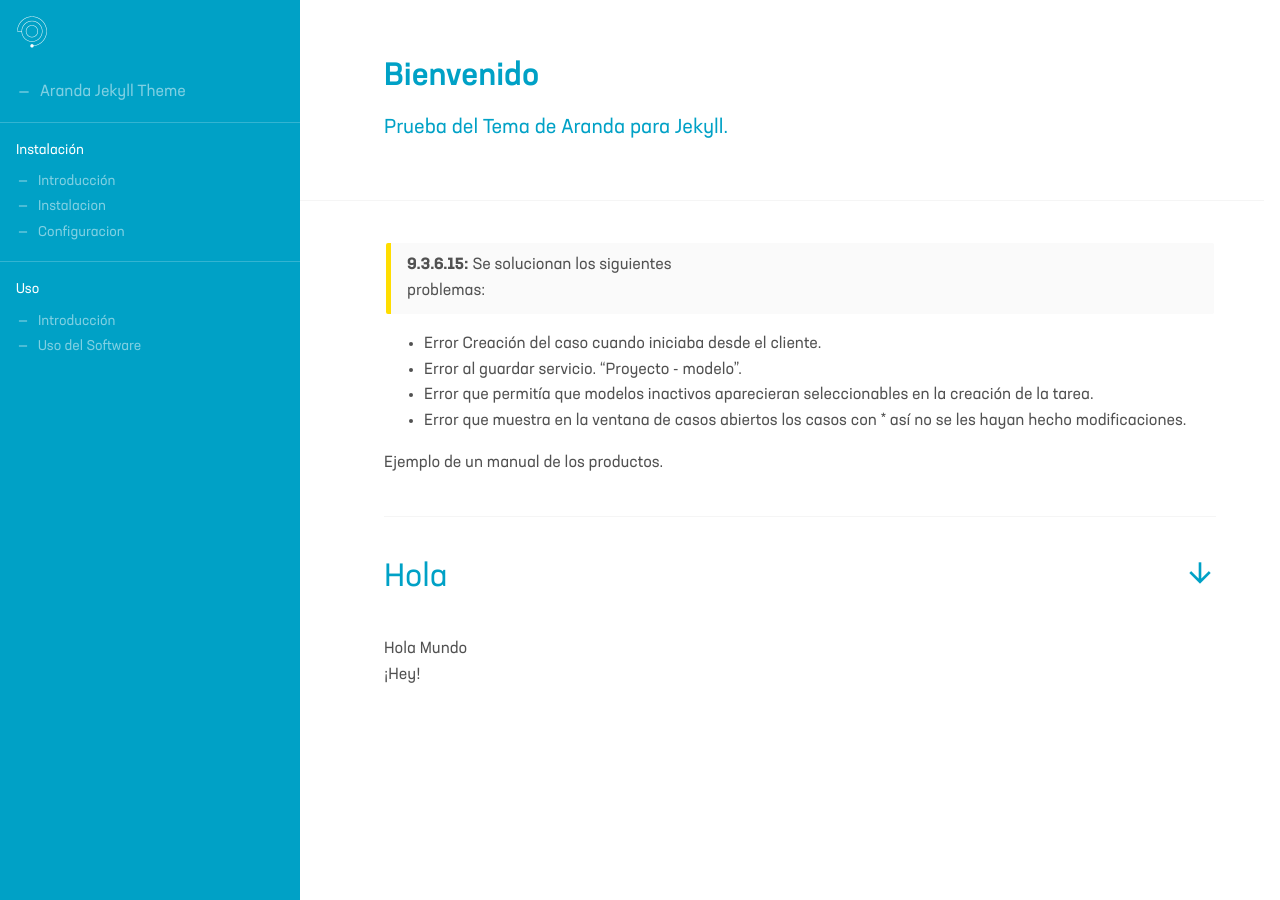
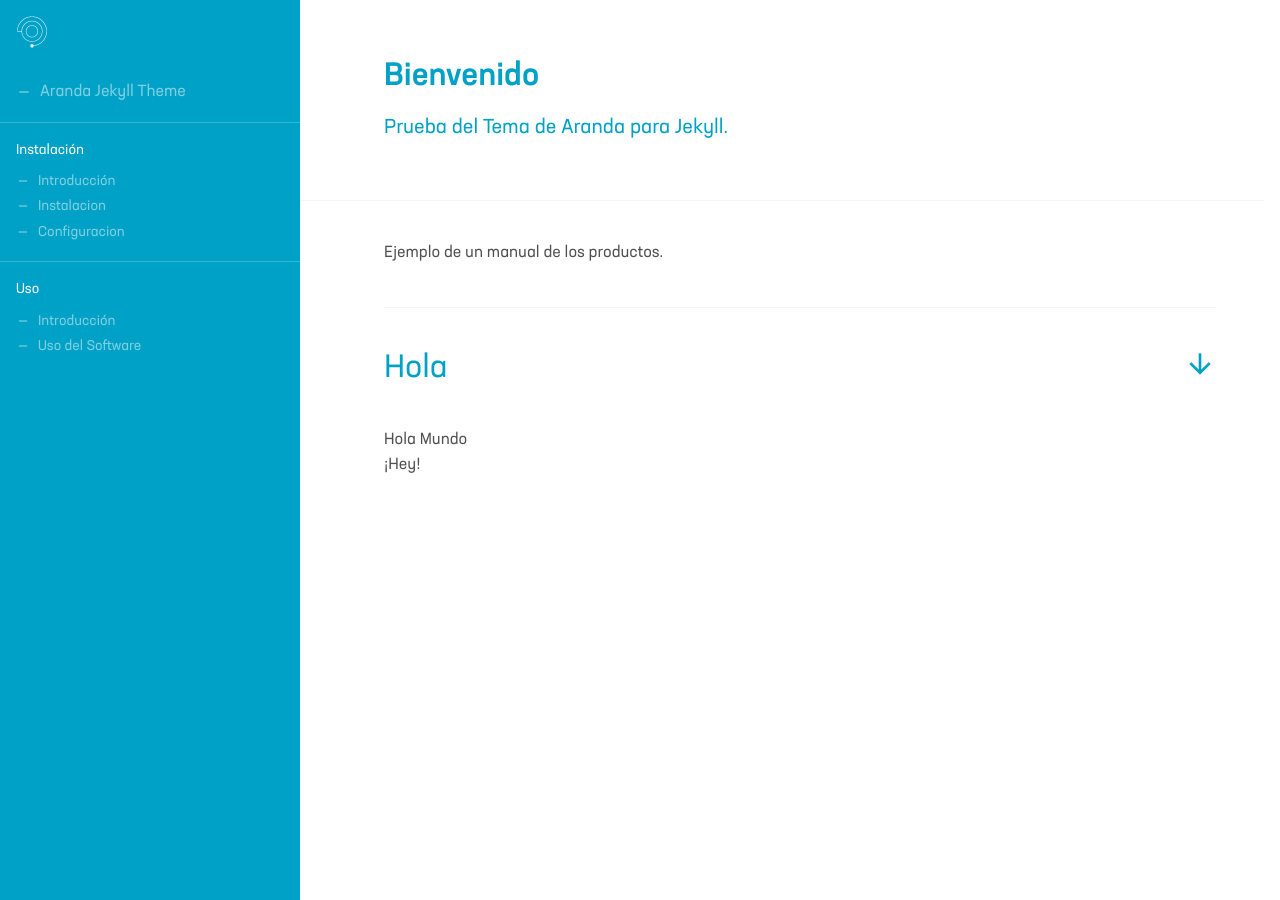
Before and after one commit to aranda-docs/prueba-AVA, a Jekyll site: the page built from docs/index.md, in a window 1280 px wide. Built offline with Jekyll 4.4.1, drawn with Linux system fonts in a browser that asks for light colours.

Commit message:
Update index.md

```diff
--- a/docs/index.md
+++ b/docs/index.md
@@ -7,15 +7,6 @@ redirect_from:
   - /docs/instalacion/
   - /docs/uso
 ---
-
-**9.3.6.15:** Se solucionan los siguientes problemas: |
-
-  - Error Creación del caso cuando iniciaba desde el cliente.
-  - Error al guardar servicio. "Proyecto - modelo".
-  - Error que permitía que modelos inactivos aparecieran seleccionables en la creación de la tarea.
-  - Error que muestra en la ventana de casos abiertos los casos con * así no se les hayan hecho modificaciones.
-
-
 
 Ejemplo de un manual de los productos.
 
```
